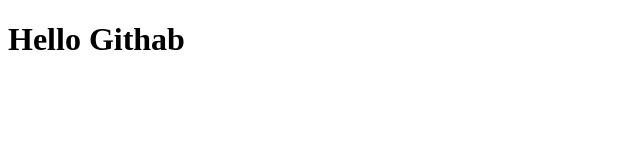
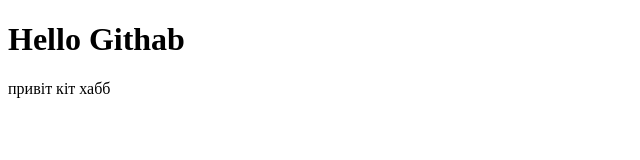
Before and after one commit to wenom6/tutorial_1, a plain HTML site: page index.html in a window 1280 px wide. Shown: the whole page, without its empty margins (0-640 px from the left). Drawn offline with Linux system fonts and the light colour scheme.

Commit message:
Update index.html

```diff
--- a/index.html
+++ b/index.html
@@ -7,5 +7,6 @@
 </head>
 <body>
     <h1>Hello Githab</h1>
+    <p>привіт кіт хабб</p>
 </body>
 </html>
```
